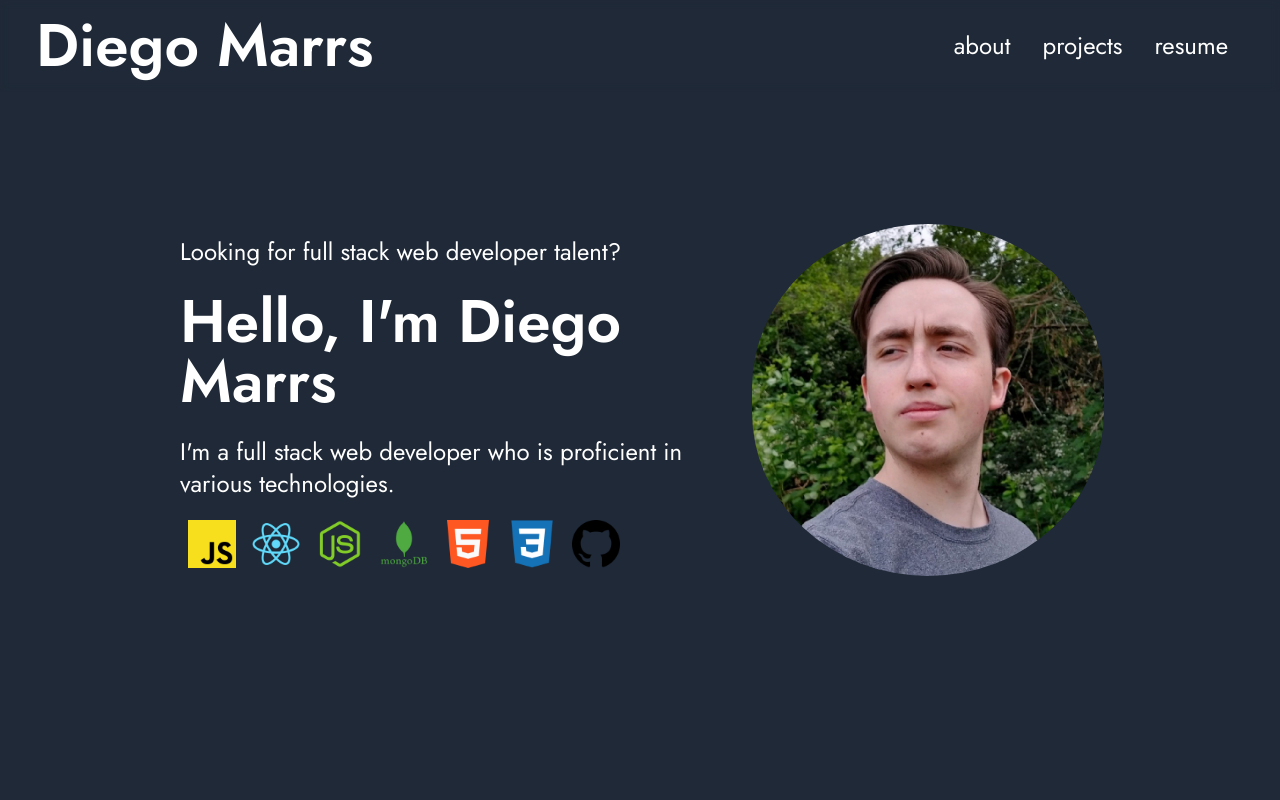
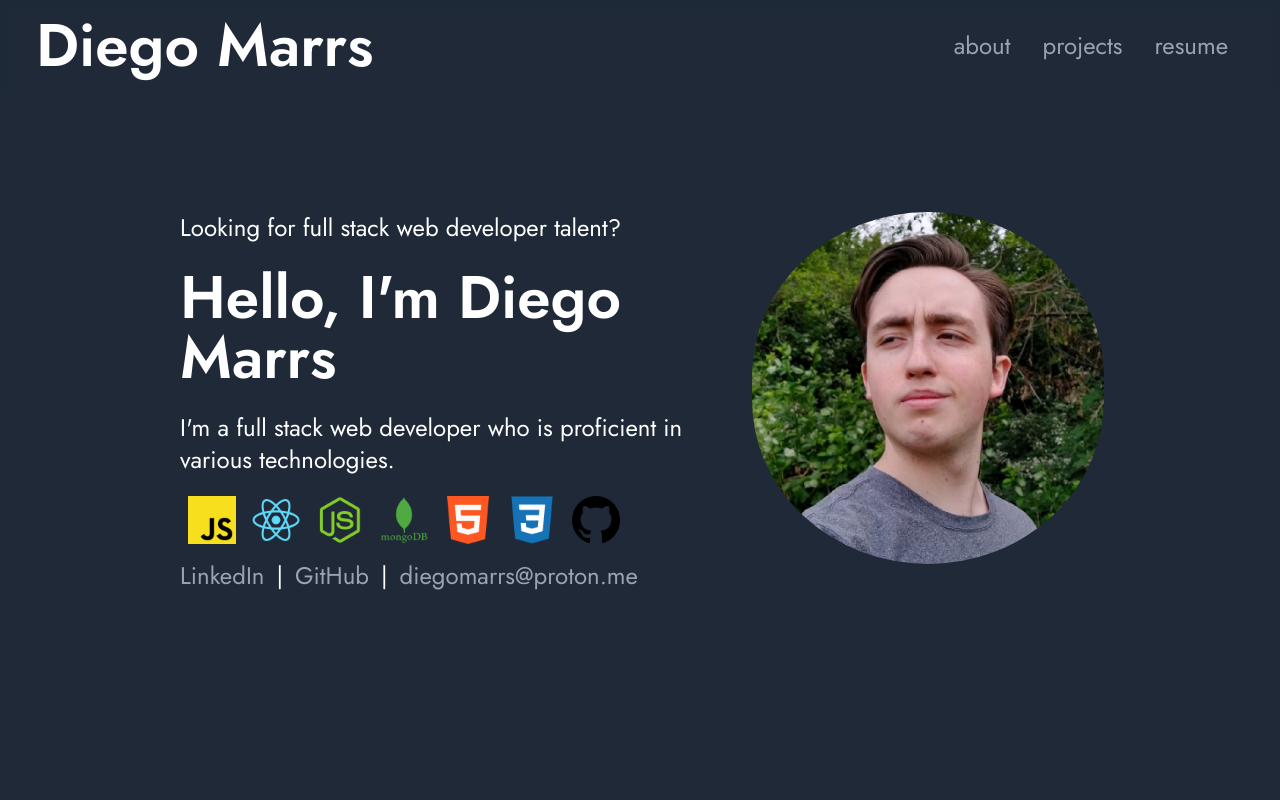
Before and after one commit to StaticCloud/diego-marrs, a React (Create React App) app: page / in a window 1280 px wide. Shown: the top 800 px of the page. Built offline with nearby package versions, Linux system fonts and the light colour scheme.

Commit message:
added working nav buttons

```diff
--- a/package.json
+++ b/package.json
@@ -12,6 +12,7 @@
     "react-dom": "^18.2.0",
     "react-intersection-observer": "^9.4.0",
     "react-scripts": "5.0.1",
+    "react-scroll": "^1.8.7",
     "react-spring": "^9.5.2",
     "react-waypoint": "^10.3.0",
     "web-vitals": "^2.1.0"
--- a/src/components/Landing.js
+++ b/src/components/Landing.js
@@ -30,7 +30,7 @@ function Landing() {
     })
 
     return (
-        <section className="fixed w-full top-0 z-0 dark:text-white dark:bg-gray-800 h-screen flex items-center">
+        <section id="about" className="fixed w-full top-0 z-0 dark:text-white dark:bg-gray-800 h-screen flex items-center">
             <animated.div style={fadeIn} className="flex flex-row md:flex-row-reverse flex-wrap mx-auto justify-center">
                 <div className="max-w-xs md:max-w-sm px-4">
                     <img className="py-3 rounded-full" src={profilePic}/>
@@ -45,6 +45,17 @@ function Landing() {
                                 <img className="p-1 md:p-2 w-12 md:w-16" key={i} src={icon}></img>
                             )}
                         </div>
+                        <a className="transition-all py-2 my-1 mr-3 text-lg md:text-2xl text-gray-400 hover:text-white" href="https://www.linkedin.com/in/diego-marrs/" target="_blank">
+                            LinkedIn
+                        </a>
+                        <p className="inline-flex py-2 text-lg md:text-2xl"> | </p>
+                        <a className="transition-all py-2 my-1 mx-3 text-lg md:text-2xl text-gray-400 hover:text-white" href="https://github.com/StaticCloud" target="_blank">
+                            GitHub
+                        </a>
+                        <p className="inline-flex py-2 text-lg md:text-2xl"> | </p>
+                        <a className="transition-all py-2 my-1 mx-3 text-lg md:text-2xl text-gray-400 hover:text-white" href="mailto:diegomarrs@proton.me" target="_blank">
+                            diegomarrs@proton.me
+                        </a>
                     </div>
                 </div>
             </animated.div>
--- a/src/components/Navbar.js
+++ b/src/components/Navbar.js
@@ -1,4 +1,5 @@
 import React from 'react';
+import { Link } from 'react-scroll'
 
 function Navbar() {
     return (
@@ -7,9 +8,15 @@ function Navbar() {
             <h1 className="flex-1 md:hidden font-semibold text-6xl px-5">DM</h1>
             <div className="flex-1 hidden md:flex items-center justify-end px-5">
                 <ul className="flex">
-                    <li className="px-4 text-2xl">about</li>
-                    <li className="px-4 text-2xl">projects</li>
-                    <li className="px-4 text-2xl">resume</li>
+                    <li className="hover:cursor-pointer transition-all px-4 text-2xl text-gray-400 hover:text-white">
+                        <Link to="top" smooth="true">about</Link>
+                    </li>
+                    <li className="hover:cursor-pointer transition-all px-4 text-2xl text-gray-400 hover:text-white">
+                        <Link to="projects" smooth="true">projects</Link>
+                    </li>
+                    <li className="hover:cursor-pointer transition-all px-4 text-2xl text-gray-400 hover:text-white">
+                        <Link to="resume" smooth="true">resume</Link>
+                    </li>
                 </ul>
             </div>
         </nav>
--- a/src/components/Projects.js
+++ b/src/components/Projects.js
@@ -51,7 +51,7 @@ function Projects() {
     }
 
     return (
-        <section className="min-h-screen flex flex-col w-full dark:bg-gray-900 dark:text-white py-20 z-40 relative">
+        <section id="projects" className="min-h-screen flex flex-col w-full dark:bg-gray-900 dark:text-white py-20 z-40 relative">
             <div className="flex items-center">
                 <h1 className="text-3xl md:text-6xl font-semibold inline-block p-4 mx-auto">Projects</h1>
             </div>
--- a/src/components/Resume.js
+++ b/src/components/Resume.js
@@ -19,7 +19,7 @@ function Resume() {
     })
 
     return (
-        <section className="min-h-screen flex flex-col w-full dark:bg-gray-900 dark:text-white py-20 z-40 relative">
+        <section id="resume" className="min-h-screen flex flex-col w-full dark:bg-gray-900 dark:text-white py-20 z-40 relative">
             <div className="flex items-center">
                 <h1 className="text-3xl md:text-6xl font-semibold inline-block p-4 mx-auto">Resume</h1>
             </div>
--- a/src/pages/Home.js
+++ b/src/pages/Home.js
@@ -9,7 +9,7 @@ function Home() {
     const [mode, setMode] = useState('dark')
 
     return (
-        <div className={`${mode}`}>
+        <div id="top" className={`${mode}`}>
             <Nav/>
             <Landing/>
             <div className='h-screen'></div>
```
Also changed, not shown: 1 other file (tests, documents, lock files or other folders).
